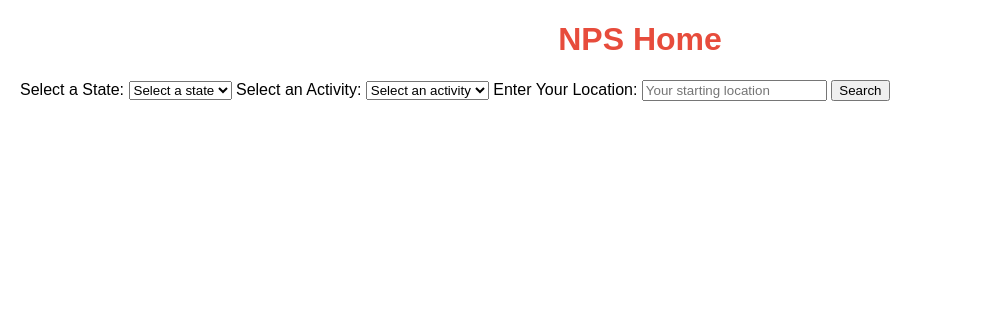
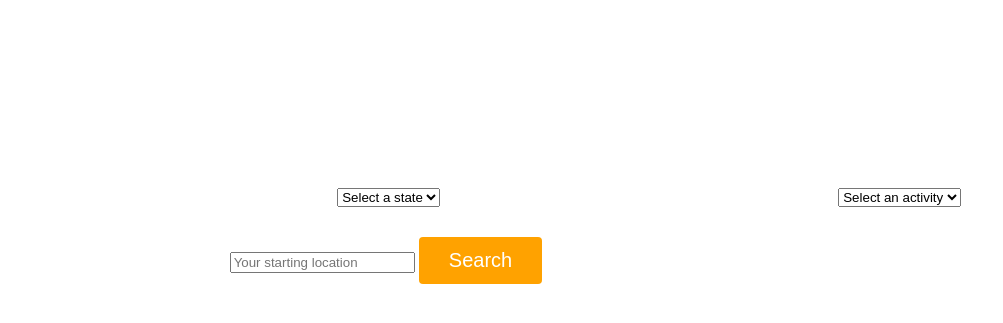
Before and after one commit to shafkatsaruwar/National-Park-Matcher, a Flask app: page / in a window 1280 px wide. Shown: the top 323 px of the page, without its empty margins (0-1003 px from the left). Run offline with Flask 3, Linux system fonts and the light colour scheme; data that the repository does not hold is empty.

Commit message:
Update styles.css
changed how the text looks, changed the title styles

```diff
--- a/Capstone/my_flask_project/static/styles.css
+++ b/Capstone/my_flask_project/static/styles.css
@@ -5,19 +5,37 @@
 }
 
 body {
-    font-family: 'Arial', sans-serif;
+    font-family: system-ui, -apple-system, BlinkMacSystemFont, 'Segoe UI', Roboto, Oxygen, Ubuntu, Cantarell, 'Open Sans', 'Helvetica Neue', sans-serif;
     margin: 20px;
     padding: 0;
 }
 
 h1 {
-    color: #3498db;
+    font-size: 350%;
+    color: #ffffff;
     text-align: center;
 }
 
 h2 {
     margin-top: 20px;
 }
+button {
+padding: 12px 30px;
+background-color: #ffa200;
+color: white;
+border: none;
+border-radius: 4px;
+cursor: pointer;
+transition: background-color 0.3s;
+text-align: center;
+display: inline-block;
+font-size: 20px;
+text-decoration: none; }
+
+    .button:hover {
+        background-color: #45a049;
+    }
+
 
 ul {
     list-style-type: none;
@@ -49,8 +67,9 @@ a {
 }
 
 
-a:hover {
-    color: #e74c3c;
+label {
+    font-size: 300%;
+    color: #ffffff;
 }
 
 
@@ -85,9 +104,6 @@ a:hover {
     text-align: center;
 }
 
-h1 {
-    color: #e74c3c;
-}
 
 .error-container p {
     color: #333; /* Adjust the color as needed */
```
